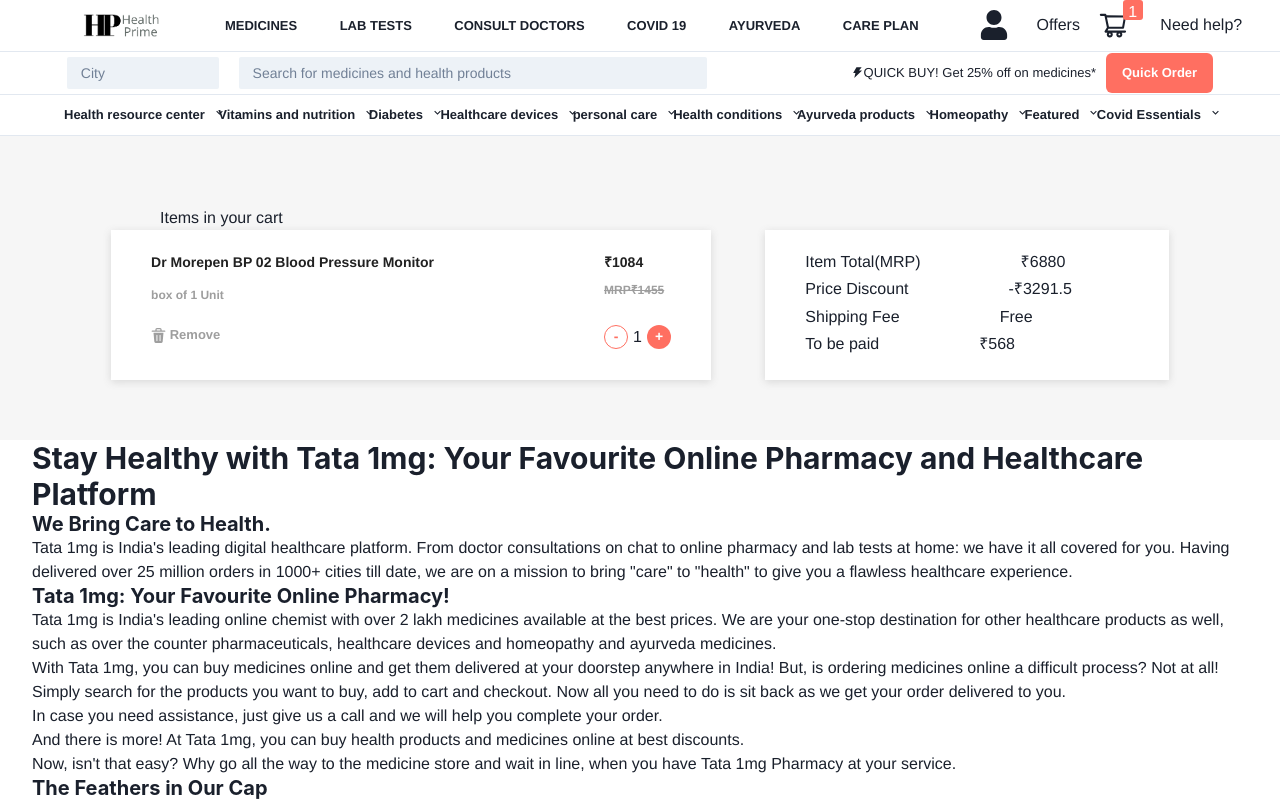
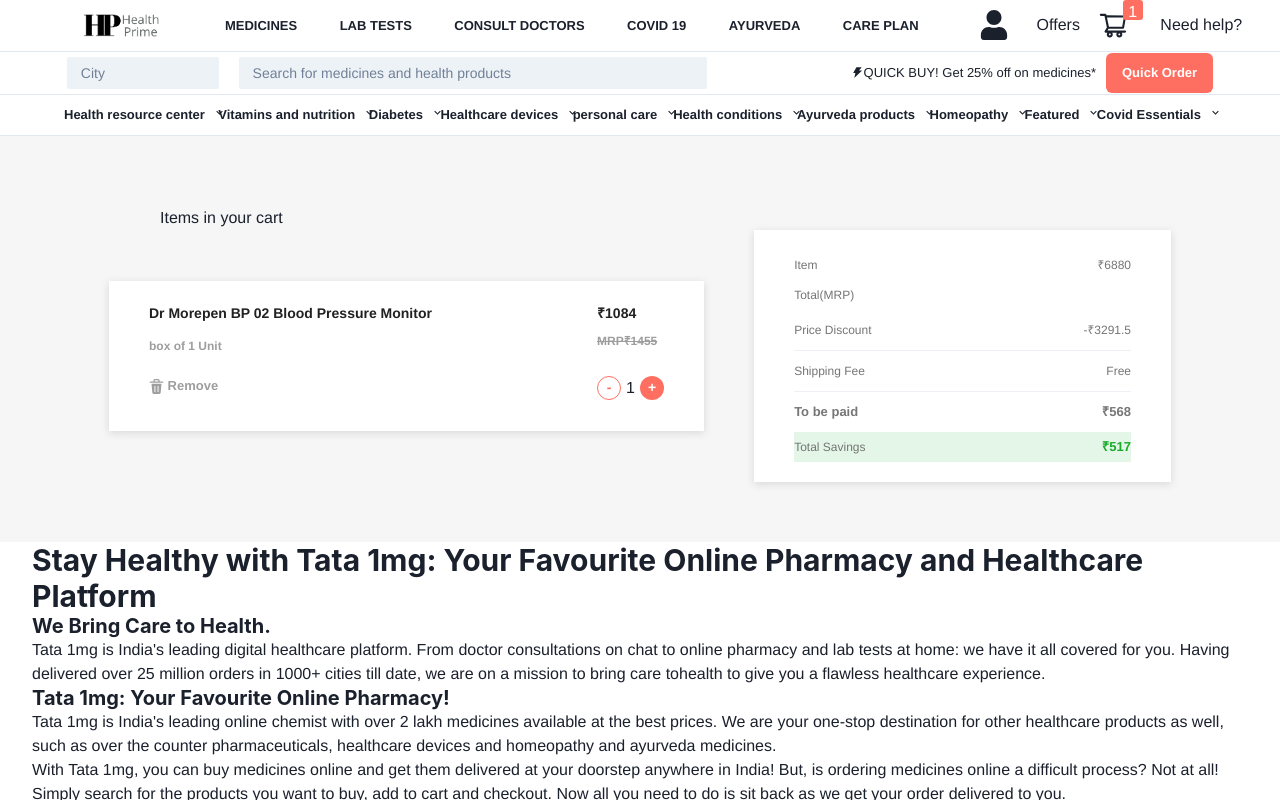
Before and after one commit to Varun8177/Tata-1mg-clone, a Next.js app: page /cart in a window 1280 px wide. Shown: the top 800 px of the page. Built offline with nearby package versions, Linux system fonts and the light colour scheme.

Commit message:
fw21_1137_day_5

```diff
--- a/src/components/footer.jsx
+++ b/src/components/footer.jsx
@@ -17,7 +17,7 @@
   AccordionPanel,
   AccordionIcon,
 } from "@chakra-ui/react";
-import { SocialIcon } from "react-social-icons";
+// import { SocialIcon } from "react-social-icons";
 import Image from "next/image";
 const Footer = () => {
   return (
@@ -31,18 +31,18 @@
           We Bring Care to Health.
         </Heading>
         <Text>
-          Tata 1mg is India's leading digital healthcare platform. From doctor
+          Tata 1mg is {"India's"} leading digital healthcare platform. From doctor
           consultations on chat to online pharmacy and lab tests at home: we
           have it all covered for you. Having delivered over 25 million orders
-          in 1000+ cities till date, we are on a mission to bring "care" to
-          "health" to give you a flawless healthcare experience.
+          in 1000+ cities till date, we are on a mission to bring {"care"} to
+          {"health"} to give you a flawless healthcare experience.
         </Text>
 
         <Heading as="h3" size="md">
           Tata 1mg: Your Favourite Online Pharmacy!
         </Heading>
         <Text>
-          Tata 1mg is India's leading online chemist with over 2 lakh medicines
+          Tata 1mg is {"India's "}leading online chemist with over 2 lakh medicines
           available at the best prices. We are your one-stop destination for
           other healthcare products as well, such as over the counter
           pharmaceuticals, healthcare devices and homeopathy and ayurveda
@@ -64,7 +64,7 @@
           medicines online at best discounts.
         </Text>
         <Text>
-          Now, isn't that easy? Why go all the way to the medicine store and
+          Now, {"isn't"} that easy? Why go all the way to the medicine store and
           wait in line, when you have Tata 1mg Pharmacy at your service.
         </Text>
         <Heading as="h3" size="md">
@@ -74,11 +74,11 @@
           At Tata 1mg, our goal is to make healthcare understandable, accessible
           and affordable in India. We set out on our journey in 2015, and have
           come a long way since then. Along the way, we have been conferred with
-          prestigious titles like BML Munjal Award for 'Business Excellence
-          through Learning and Development', Best Online Pharmacy in India Award
+          prestigious titles like BML Munjal Award {"for 'Business"} Excellence
+          through Learning and {"Development',"} Best Online Pharmacy in India Award
           and Top 50 venture in The Smart CEO-Startup50 India. We have been
-          selected as the only company from across the globe for SD#3 "Health &
-          Well Being for all" by Unreasonable group, US State Department. In
+          selected as the only company from across the globe for SD#3 {"Health"} &
+          Well Being for {"all"} by Unreasonable group, US State Department. In
           2019 alone we received three awards including the BMW Simply
           Unstoppable Award.
         </Text>
@@ -86,7 +86,7 @@
           The Services We Offer
         </Heading>
         <Text>
-          Tata 1mg is India's leading digital healthcare platform, where you can
+          Tata 1mg is {"India's"} leading digital healthcare platform, where you can
           buy medicines online with discount. Buy medicine online in Delhi,
           Mumbai, Bangalore, Hyderabad, Pune, Gurgaon, Noida, Kolkata, Chennai,
           Ahmedabad, Lucknow and around a 1000 more cities. Besides delivering
@@ -198,7 +198,7 @@
             </Text>
             <Text>Social Links</Text>
             <Flex w="250px" gap="5px">
-              <SocialIcon
+              {/* <SocialIcon
                 url="https://www.facebook.com/1mgOfficial"
                 borderRedius="0"
               />
@@ -206,7 +206,7 @@
               <SocialIcon url="https://twitter.com/1mgOfficial" />
               <SocialIcon url="https://www.youtube.com/c/1mgofficial" />
               <SocialIcon url="https://www.linkedin.com/company/1mg" />
-              <SocialIcon url="https://medium.com/1mgofficial" />
+              <SocialIcon url="https://medium.com/1mgofficial" /> */}
             </Flex>
             <Text>Want daily dose of health?</Text>
             <Button color="white" bg="#ff6f61">
@@ -270,7 +270,7 @@
             height="100"
           />
           <Text as="b" fontSize="xl">
-            India's only LegitScript and ISO/ IEC 27001 certified online
+            {"India's"} only LegitScript and ISO/ IEC 27001 certified online
             healthcare platform
           </Text>
         </Box>
@@ -328,7 +328,7 @@
         <Box>
           <Text color="grey" as="b" fontSize="sm">
             © 2023 Tata 1mg. All rights reserved. In compliance with Drugs and
-            Cosmetics Act, 1940 and Drugs and Cosmetics Rules, 1945, we don't
+            Cosmetics Act, 1940 and Drugs and Cosmetics Rules, 1945, we {"don't"}
             process requests for Schedule X and other habit forming drugs.
           </Text>
         </Box>
--- a/src/pages/cart.jsx
+++ b/src/pages/cart.jsx
@@ -1,4 +1,4 @@
-import { Box, Button, Flex, Heading, Stack, Text } from '@chakra-ui/react';
+import { Box, Button, Divider, Flex, Heading, Stack, Text } from '@chakra-ui/react';
 import React from 'react'
 import { DeleteIcon } from "@chakra-ui/icons";
 
@@ -10,7 +10,7 @@
         w='90%'
         m='auto'
         gap={{ "base": '50px' }}
-        direction={{ "lg": 'row', "md": 'row', "base": 'column' }}
+        direction={{ "lg": 'row', "md": 'column ', "base": 'column' }}
       >
         <Box
           w={{ "lg": '600px', "md": '400px', "base": '200px' }}
@@ -100,25 +100,36 @@
         </Box>
 
         <Box
-          w='38%'
-          h='150px'
+          // w='38%'
+          // h='150px'
           m='auto'
           bg='white'
           p='20px 40px'
           display={'grid'}
           justifyContent='space-between'
           boxShadow="rgba(99, 99, 99, 0.2) 0px 2px 8px 0px"
+          color='#757575'
+          fontSize='12px'
+          fontWeight='500'
+          gap='5px'
         >
-          <Box gap='100px' display='flex'>
+          <Box display='flex' justifyContent='space-between' lineHeight='30px' gap={{ "lg": '220px', "md": '200px', "base": '60px' }}>
             <Text textAlign='left'>Item Total(MRP)</Text> <Text textAlign='right'>₹6880</Text>
           </Box>
-          <Box gap='100px' display='flex'>
+          {/* <Divider /> */}
+          <Box display='flex' justifyContent='space-between' lineHeight='30px'>
             <Text> Price Discount</Text>  <Text textAlign='right'>-₹3291.5</Text>
           </Box>
-          <Box gap='100px' display='flex'>
-            <Text>Shipping Fee</Text> <Text textAlign='right'>Free</Text></Box>
-          <Box gap='100px' display='flex'>
-            <Text>To be paid</Text>  <Text>₹568</Text>
+          <Divider />
+          <Box display='flex' justifyContent='space-between' lineHeight='30px'>
+            <Text>Shipping Fee</Text> <Text>Free</Text>
+          </Box>
+          <Divider />
+          <Box display='flex' justifyContent='space-between' color='#767676' fontSize='13px' fontWeight='700' lineHeight='30px'>
+            <Text >To be paid</Text>  <Text>₹568</Text>
+          </Box>
+          <Box display='flex' justifyContent='space-between' lineHeight='30px' bg='#e4f6e7'>
+            <Text>Total Savings</Text>  <Text textAlign='right' color={'#1aab2a'} fontWeight='700' fontSize={'13px'} >₹517</Text>
           </Box>
         </Box>
       </Flex>
```
Also changed, not shown: src/components/FilterAndSort.jsx (+17 -7 lines), src/pages/products.jsx (+7 -6 lines).
